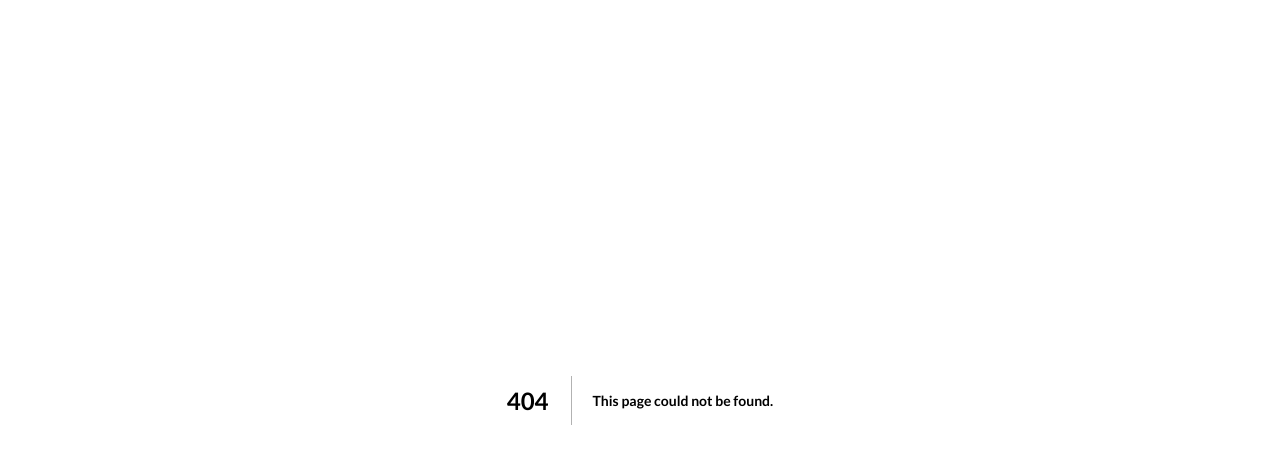
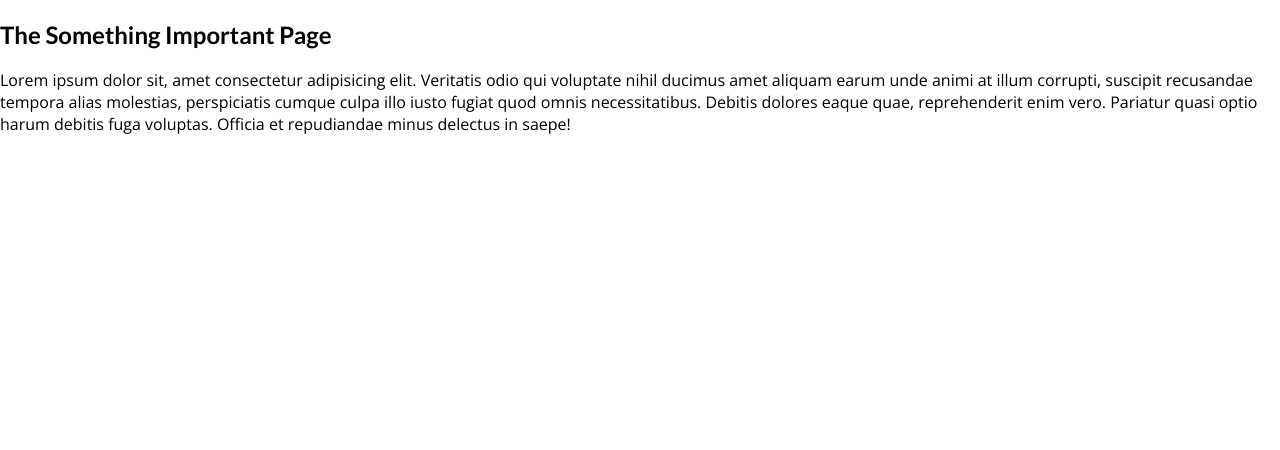
Before and after one commit to pavelklos/nextjs-course-cna, a Next.js app: page /news/something-important in a window 1280 px wide. Before the commit this address had no page. Shown: the top 450 px of the page. Built offline with nearby package versions, Linux system fonts and the light colour scheme.

Commit message:
241. [03:47] Adding Nested Pages / Paths

```diff
--- a/pages/index.js
+++ b/pages/index.js
@@ -1,3 +1,4 @@
+// DOMAIN/ = ROOT PAGE
 // rafce
 
 const HomePage = () => {
--- a/pages/news.js
+++ b/pages/news/index.js
@@ -1,3 +1,4 @@
+// DOMAIN/news
 // rafce
 
 const NewsPage = () => {
--- /dev/null
+++ b/pages/news/something-important.js
@@ -0,0 +1,20 @@
+// DOMAIN/news/something-important
+// rafce
+
+const SomethingImportant = () => {
+  return (
+    <section>
+      <h1>The Something Important Page</h1>
+      <p>
+        Lorem ipsum dolor sit, amet consectetur adipisicing elit. Veritatis odio
+        qui voluptate nihil ducimus amet aliquam earum unde animi at illum
+        corrupti, suscipit recusandae tempora alias molestias, perspiciatis
+        cumque culpa illo iusto fugiat quod omnis necessitatibus. Debitis
+        dolores eaque quae, reprehenderit enim vero. Pariatur quasi optio harum
+        debitis fuga voluptas. Officia et repudiandae minus delectus in saepe!
+      </p>
+    </section>
+  );
+};
+
+export default SomethingImportant;
```
